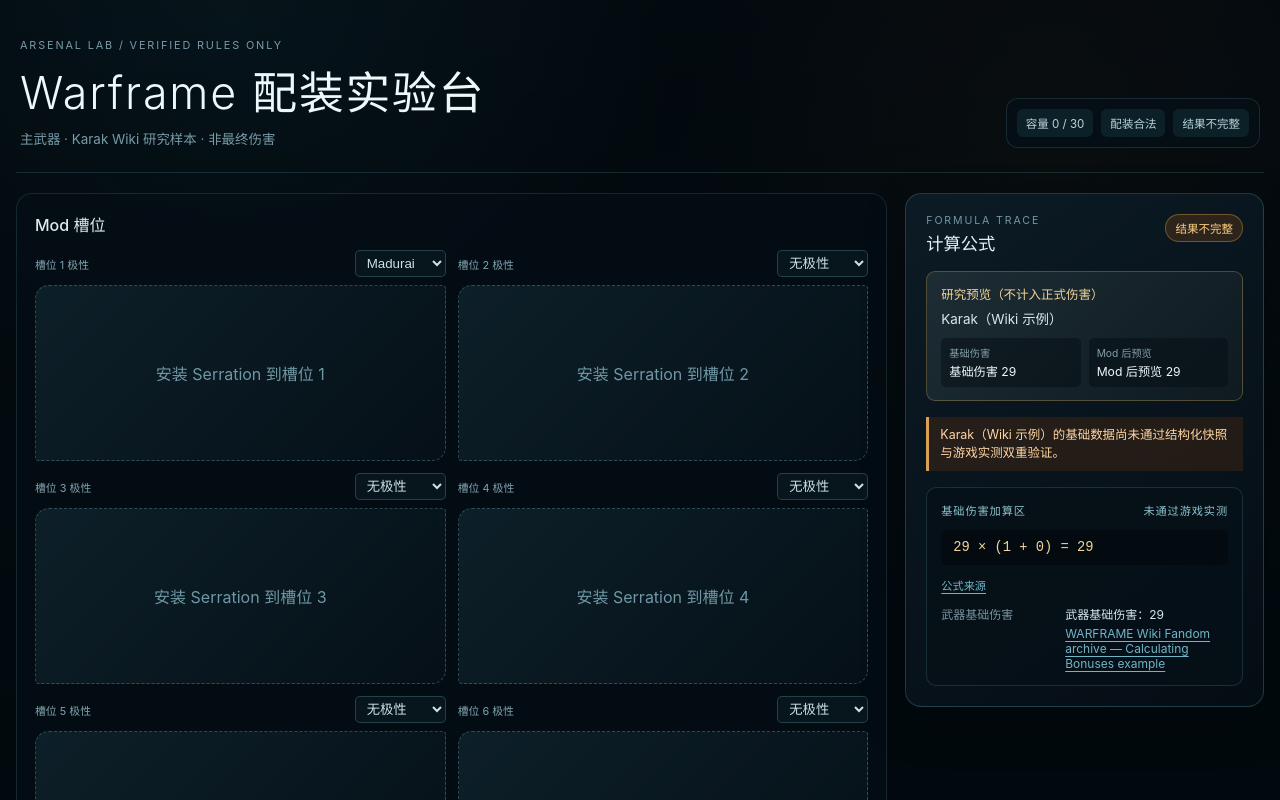
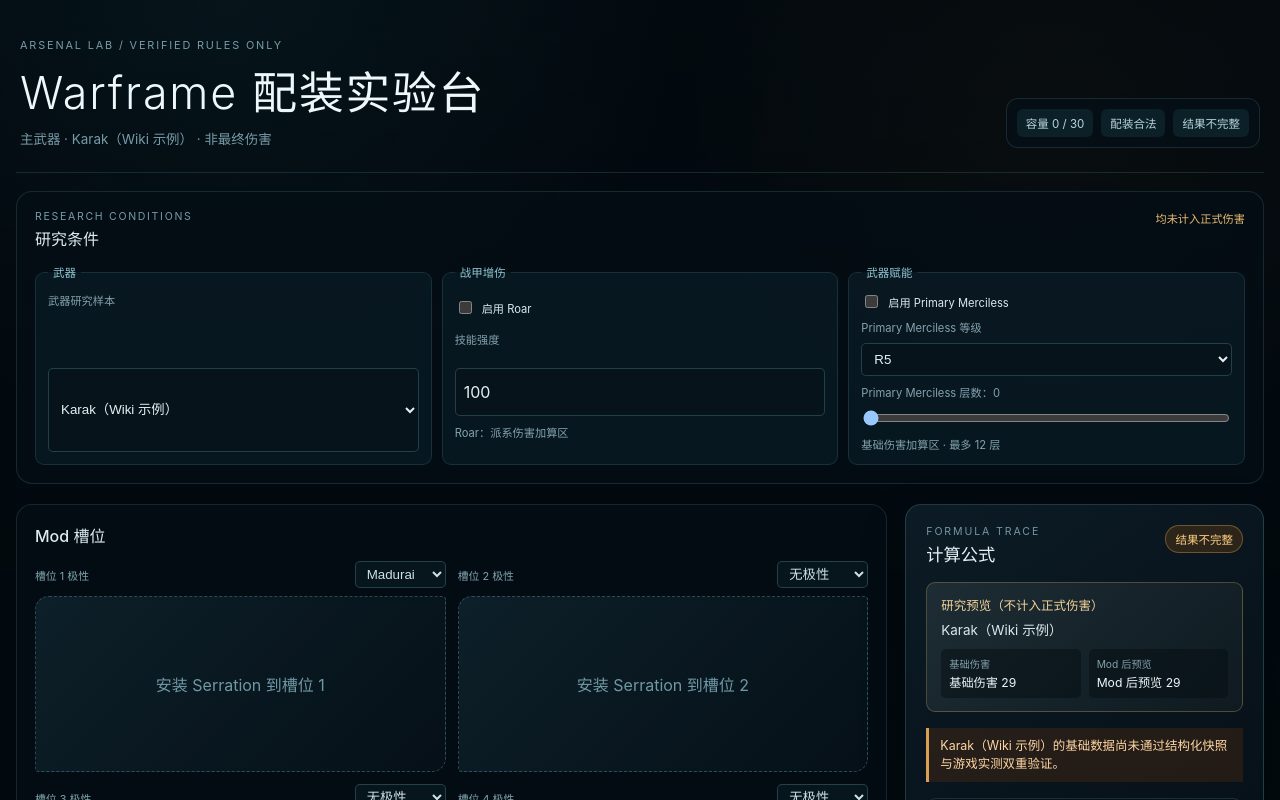
Before and after one commit to 3vaporati0n/warframe, a Next.js app: page / in a window 1280 px wide. Shown: the top 800 px of the page. Built offline with nearby package versions, Linux system fonts and the light colour scheme.

Commit message:
feat: integrate melee ability and arcane research

```diff
--- a/src/features/calculator/calculator.tsx
+++ b/src/features/calculator/calculator.tsx
@@ -10,11 +10,20 @@
   setSlotPolarity,
 } from "@/core/edit-build";
 import { evaluateBuild } from "@/core/evaluate-build";
-import { listModRules } from "@/core/mod-registry";
+import {
+  PRIMARY_MERCILESS_ID,
+  ROAR_ID,
+} from "@/core/external-modifier-registry";
+import { getModRule, listModRules } from "@/core/mod-registry";
 import type { BuildSlot, Polarity } from "@/core/model";
-import { KARAK_RESEARCH_ID } from "@/core/weapon-registry";
+import {
+  getWeaponRule,
+  KARAK_RESEARCH_ID,
+  listWeaponRules,
+} from "@/core/weapon-registry";
 
 import { FormulaPanel } from "./formula-panel";
+import { LoadoutControls } from "./loadout-controls";
 import { ModLibrary } from "./mod-library";
 import { SlotGrid } from "./slot-grid";
 import styles from "./calculator.module.css";
@@ -30,27 +39,85 @@
 
 export function Calculator() {
   const [slots, setSlots] = useState<readonly BuildSlot[]>(initialSlots);
+  const [weaponId, setWeaponId] = useState(KARAK_RESEARCH_ID);
+  const [roarActive, setRoarActive] = useState(false);
+  const [abilityStrengthPercent, setAbilityStrengthPercent] = useState(100);
+  const [mercilessActive, setMercilessActive] = useState(false);
+  const [mercilessRank, setMercilessRank] = useState(5);
+  const [mercilessStacks, setMercilessStacks] = useState(0);
+  const selectedWeapon = getWeaponRule(weaponId) ??
+    getWeaponRule(KARAK_RESEARCH_ID)!;
   const evaluation = useMemo(
     () =>
       evaluateBuild({
-        weaponId: KARAK_RESEARCH_ID,
+        weaponId,
         capacityLimit: CAPACITY_LIMIT,
         slots,
+        abilityBuffs: [
+          {
+            abilityId: ROAR_ID,
+            abilityStrengthPercent,
+            active: roarActive,
+          },
+        ],
+        weaponArcanes: [
+          {
+            arcaneId: PRIMARY_MERCILESS_ID,
+            rank: mercilessRank,
+            stacks: mercilessStacks,
+            active: mercilessActive && selectedWeapon.category === "primary",
+          },
+        ],
       }),
-    [slots],
+    [
+      abilityStrengthPercent,
+      mercilessActive,
+      mercilessRank,
+      mercilessStacks,
+      roarActive,
+      selectedWeapon.category,
+      slots,
+      weaponId,
+    ],
   );
 
   function installMod(slotIndex: number, modId: string): void {
-    setSlots((current) => installBuildMod(current, slotIndex, modId, 8));
+    const rule = getModRule(modId);
+    if (!rule || rule.category !== selectedWeapon.category) {
+      return;
+    }
+
+    setSlots((current) =>
+      installBuildMod(current, slotIndex, modId, Math.min(8, rule.maxRank)),
+    );
   }
 
   function installFirstEmpty(modId: string): void {
+    const rule = getModRule(modId);
+    if (!rule || rule.category !== selectedWeapon.category) {
+      return;
+    }
+
     setSlots((current) => {
       const firstEmpty = current.find((slot) => !slot.installedMod);
       return firstEmpty
-        ? installBuildMod(current, firstEmpty.index, modId, 8)
+        ? installBuildMod(
+            current,
+            firstEmpty.index,
+            modId,
+            Math.min(8, rule.maxRank),
+          )
         : current;
     });
+  }
+
+  function changeWeapon(nextWeaponId: string): void {
+    if (!getWeaponRule(nextWeaponId)) {
+      return;
+    }
+
+    setWeaponId(nextWeaponId);
+    setSlots(initialSlots());
   }
 
   function changeRank(slotIndex: number, rank: number): void {
@@ -68,7 +135,8 @@
           <p className={styles.eyebrow}>ARSENAL LAB / VERIFIED RULES ONLY</p>
           <h1 className={styles.title}>Warframe 配装实验台</h1>
           <p className={styles.subtitle}>
-            主武器 · Karak Wiki 研究样本 · 非最终伤害
+            {selectedWeapon.category === "primary" ? "主武器" : "近战"} ·{" "}
+            {selectedWeapon.name} · 非最终伤害
           </p>
         </div>
         <div className={styles.summary} aria-label="当前配装摘要">
@@ -79,6 +147,23 @@
           <p>{evaluation.isComplete ? "结果完整" : "结果不完整"}</p>
         </div>
       </header>
+
+      <LoadoutControls
+        weapons={listWeaponRules()}
+        weaponId={weaponId}
+        weaponCategory={selectedWeapon.category}
+        roarActive={roarActive}
+        abilityStrengthPercent={abilityStrengthPercent}
+        mercilessActive={mercilessActive}
+        mercilessRank={mercilessRank}
+        mercilessStacks={mercilessStacks}
+        onWeaponChange={changeWeapon}
+        onRoarActiveChange={setRoarActive}
+        onAbilityStrengthChange={setAbilityStrengthPercent}
+        onMercilessActiveChange={setMercilessActive}
+        onMercilessRankChange={setMercilessRank}
+        onMercilessStacksChange={setMercilessStacks}
+      />
 
       <div className={styles.workspace}>
         <div className={styles.slotsPanel}>
@@ -98,7 +183,11 @@
         </div>
         <FormulaPanel evaluation={evaluation} />
       </div>
-      <ModLibrary rules={listModRules()} onInstall={installFirstEmpty} />
+      <ModLibrary
+        rules={listModRules()}
+        category={selectedWeapon.category}
+        onInstall={installFirstEmpty}
+      />
     </main>
   );
 }
--- a/src/features/calculator/formula-panel.module.css
+++ b/src/features/calculator/formula-panel.module.css
@@ -73,7 +73,7 @@
 
 .preview dl {
   display: grid;
-  grid-template-columns: repeat(2, minmax(0, 1fr));
+  grid-template-columns: repeat(auto-fit, minmax(110px, 1fr));
   gap: 8px;
   margin-top: 10px;
 }
--- a/src/features/calculator/formula-panel.tsx
+++ b/src/features/calculator/formula-panel.tsx
@@ -16,7 +16,11 @@
 
 function traceName(trace: FormulaTrace): string {
   if (trace.id.startsWith("base-damage-research-")) {
-    return "Karak Wiki 研究基础伤害公式";
+    return `${trace.id.includes("skana") ? "Skana" : "Karak"} Wiki 研究基础伤害公式`;
+  }
+
+  if (trace.id.startsWith("faction-damage-research-")) {
+    return `${trace.id.includes("skana") ? "Skana" : "Karak"} Wiki 研究派系伤害公式`;
   }
 
   const match = /^capacity-slot-(\d+)-(.+)$/.exec(trace.id);
@@ -32,6 +36,10 @@
 function multiplierGroupName(trace: FormulaTrace): string {
   if (trace.multiplierGroup === "base-damage-additive") {
     return "基础伤害加算区";
+  }
+
+  if (trace.multiplierGroup === "faction-damage-additive") {
+    return "派系伤害加算区";
   }
 
   return trace.stage === "capacity" ? "容量乘区" : trace.stage;
@@ -70,6 +78,15 @@
                 Mod 后预览 {evaluation.researchPreview.moddedBaseDamage}
               </dd>
             </div>
+            {evaluation.researchPreview.damageAfterFaction !== undefined ? (
+              <div>
+                <dt>派系乘区后预览</dt>
+                <dd>
+                  派系乘区后预览{" "}
+                  {evaluation.researchPreview.damageAfterFaction}
+                </dd>
+              </div>
+            ) : null}
           </dl>
         </section>
       ) : null}
```
Also changed, not shown: 2 other files (tests, documents, lock files or other folders).
